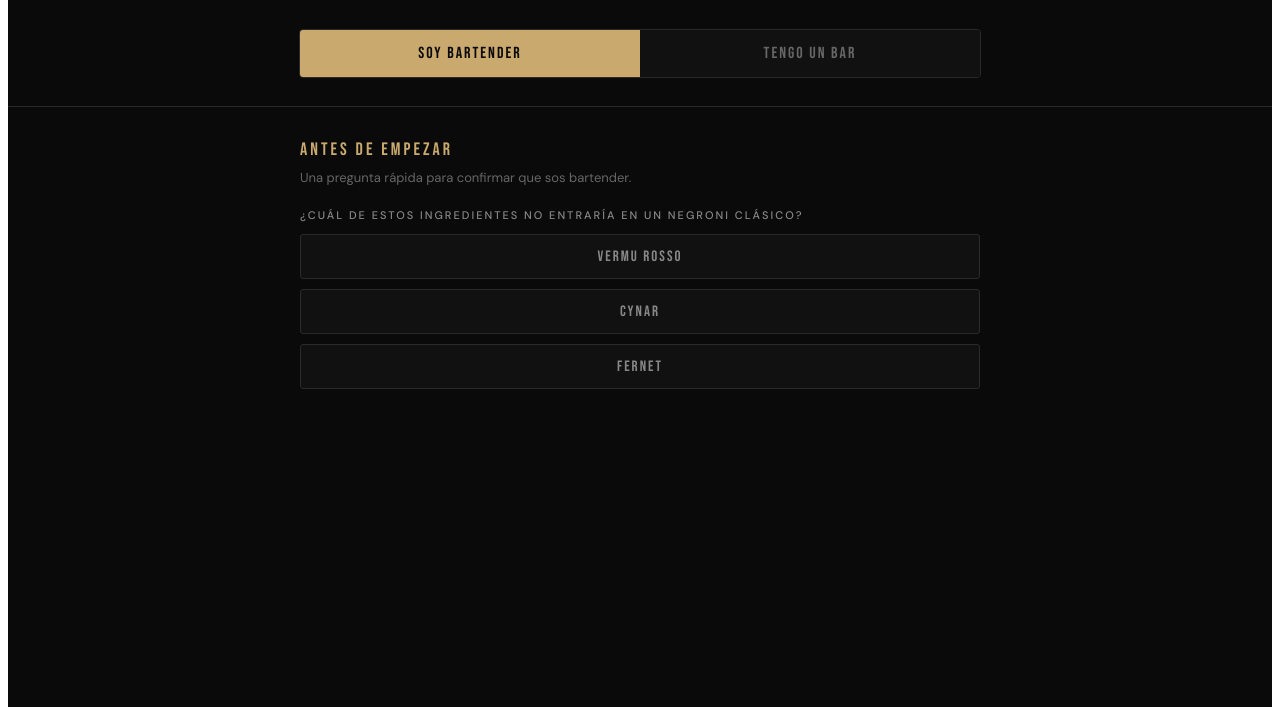
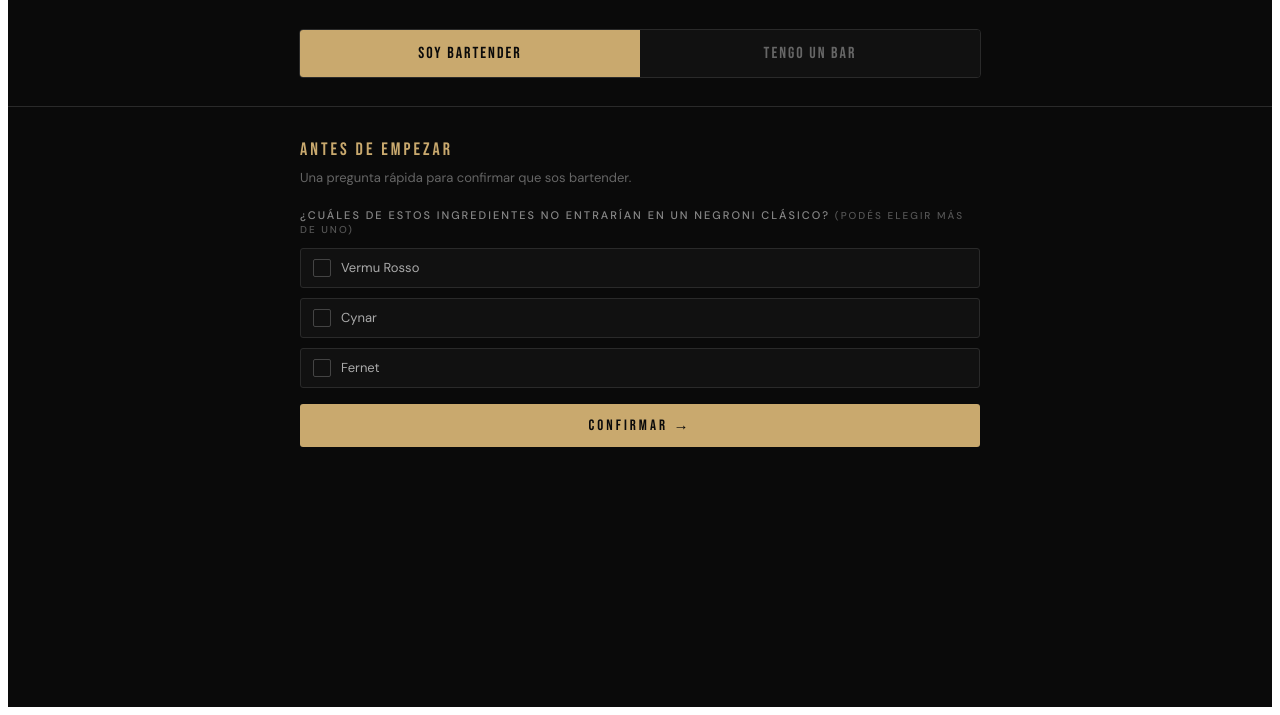
Before and after one commit to Abbartender/bolsa-de-trabajo-abb, a plain HTML site: page index.html in a window 1280 px wide. Shown: the part 161-876 px from the top of the page. Drawn offline with Linux system fonts and the light colour scheme.

Commit message:
feat: captcha multi-select Negroni + foto propia Pisco Sour

```diff
--- a/index.html
+++ b/index.html
@@ -350,16 +350,23 @@
       <!-- CAPTCHA -->
       <div id="captcha-wrap" style="margin-top: 16px;">
 
-        <!-- Paso 1: pregunta de texto -->
+        <!-- Paso 1: pregunta multi-select -->
         <div id="captcha-q1">
           <div class="section-title" style="margin-top: 8px;">ANTES DE EMPEZAR</div>
           <p style="font-size:13px; color:#666; margin: -8px 0 20px; line-height:1.5;">Una pregunta rápida para confirmar que sos bartender.</p>
-          <label>¿Cuál de estos ingredientes NO entraría en un Negroni clásico?</label>
-          <div class="radio-group" style="flex-direction:column; gap:10px; margin-top: 12px;">
-            <div class="captcha-opt radio-btn" onclick="checkCaptcha1('vermu')">Vermu Rosso</div>
-            <div class="captcha-opt radio-btn" onclick="checkCaptcha1('cynar')">Cynar</div>
-            <div class="captcha-opt radio-btn" onclick="checkCaptcha1('fernet')">Fernet</div>
+          <label>¿Cuáles de estos ingredientes NO entrarían en un Negroni clásico? <span style="color:#555; font-size:10px;">(PODÉS ELEGIR MÁS DE UNO)</span></label>
+          <div style="display:flex; flex-direction:column; gap:10px; margin-top:12px;">
+            <div class="captcha-opt check-item" id="cq1-vermu" onclick="toggleCaptchaOpt(this)">
+              <div class="check-mark"></div> Vermu Rosso
             </div>
+            <div class="captcha-opt check-item" id="cq1-cynar" onclick="toggleCaptchaOpt(this)">
+              <div class="check-mark"></div> Cynar
+            </div>
+            <div class="captcha-opt check-item" id="cq1-fernet" onclick="toggleCaptchaOpt(this)">
+              <div class="check-mark"></div> Fernet
+            </div>
+          </div>
+          <button type="button" onclick="submitCaptcha1()" class="submit-btn" style="margin-top:16px; font-size:15px; padding:12px;">CONFIRMAR →</button>
           <div id="captcha-q1-error" style="display:none; margin-top:14px; font-size:13px; color:#c06060; font-style:italic;"></div>
         </div>
 
@@ -367,7 +374,7 @@
         <div id="captcha-q2" style="display:none;">
           <div class="section-title" style="margin-top: 8px;">UNA MÁS</div>
           <p style="font-size:13px; color:#666; margin: -8px 0 20px; line-height:1.5;">Identificá el cóctel de la imagen.</p>
-          <img src="https://upload.wikimedia.org/wikipedia/commons/thumb/5/5d/Pisco_Sour_2.jpg/480px-Pisco_Sour_2.jpg"
+          <img src="pisco-sour.jpg"
                alt="¿Qué cóctel es este?"
                style="width:100%; max-width:340px; display:block; border-radius:6px; margin-bottom:20px; border:1px solid #2a2a2a;">
           <label>¿Qué cóctel es este?</label>
@@ -674,23 +681,29 @@
     form.scrollIntoView({ behavior: 'smooth', block: 'start' });
   }
 
-  function checkCaptcha1(answer) {
-    document.querySelectorAll('#captcha-q1 .captcha-opt').forEach(o => o.classList.remove('selected'));
-    event.currentTarget.classList.add('selected');
+  function toggleCaptchaOpt(el) {
+    el.classList.toggle('checked');
+    const mark = el.querySelector('.check-mark');
+    mark.textContent = el.classList.contains('checked') ? '✓' : '';
+  }
 
-    setTimeout(() => {
-      if (answer === 'fernet') {
+  function submitCaptcha1() {
+    const cynar  = document.getElementById('cq1-cynar').classList.contains('checked');
+    const fernet = document.getElementById('cq1-fernet').classList.contains('checked');
+    const vermu  = document.getElementById('cq1-vermu').classList.contains('checked');
+
+    // Correcto: deben marcar Cynar Y Fernet, sin marcar Vermu
+    if (cynar && fernet && !vermu) {
       unlockForm();
     } else {
-        // respuesta incorrecta: mostrar feedback y pasar a q2
-        document.getElementById('captcha-q1-error').style.display = 'block';
-        document.getElementById('captcha-q1-error').textContent = 'No exactamente... una más.';
+      const errEl = document.getElementById('captcha-q1-error');
+      errEl.style.display = 'block';
+      errEl.textContent = 'No exactamente... una imagen más.';
       setTimeout(() => {
         document.getElementById('captcha-q1').style.display = 'none';
         document.getElementById('captcha-q2').style.display = 'block';
       }, 900);
     }
-    }, 300);
   }
 
   function checkCaptcha2(answer) {
```
Also changed, not shown: pisco-sour.jpg (added). Lines whose indentation alone changed are shown as unchanged.
